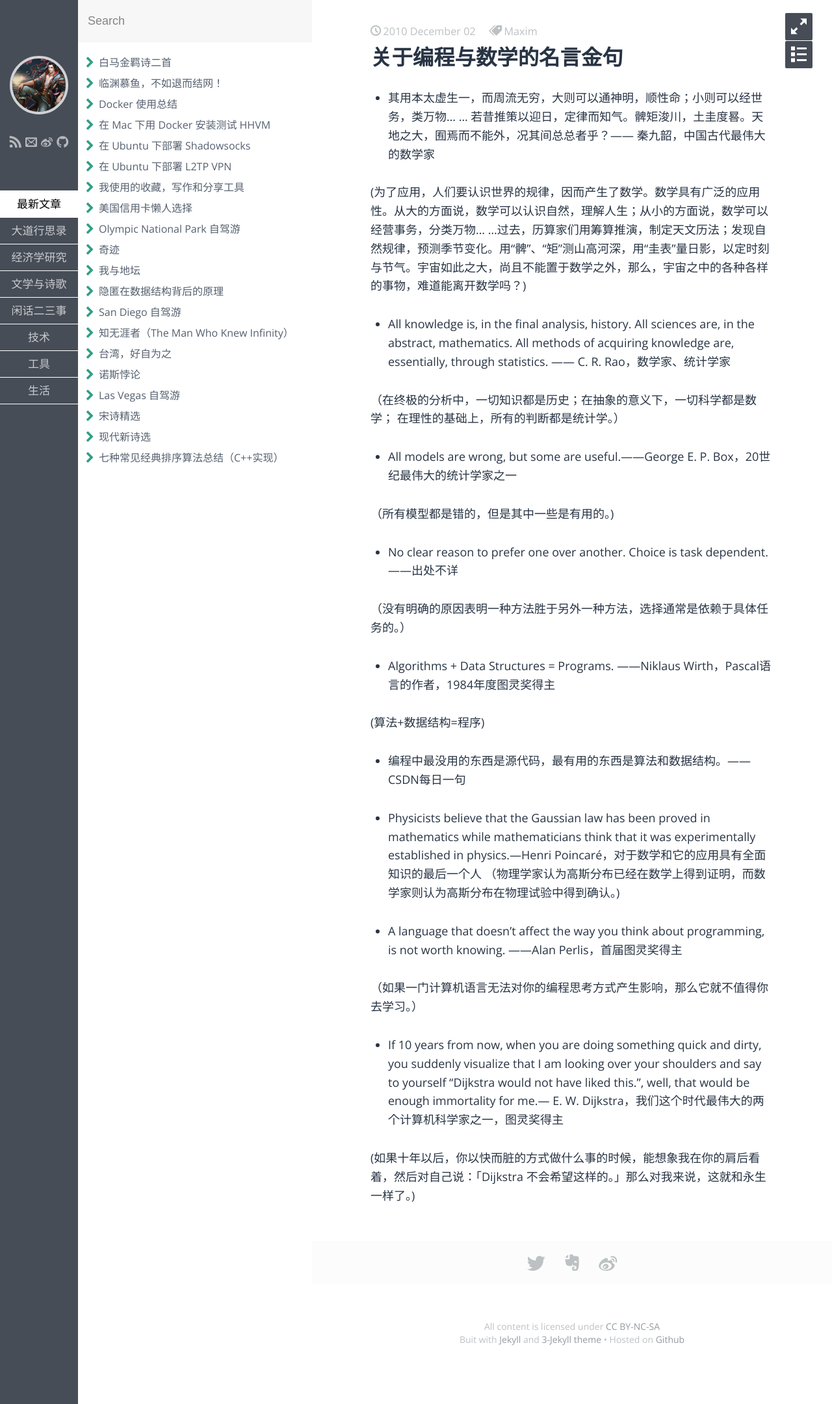
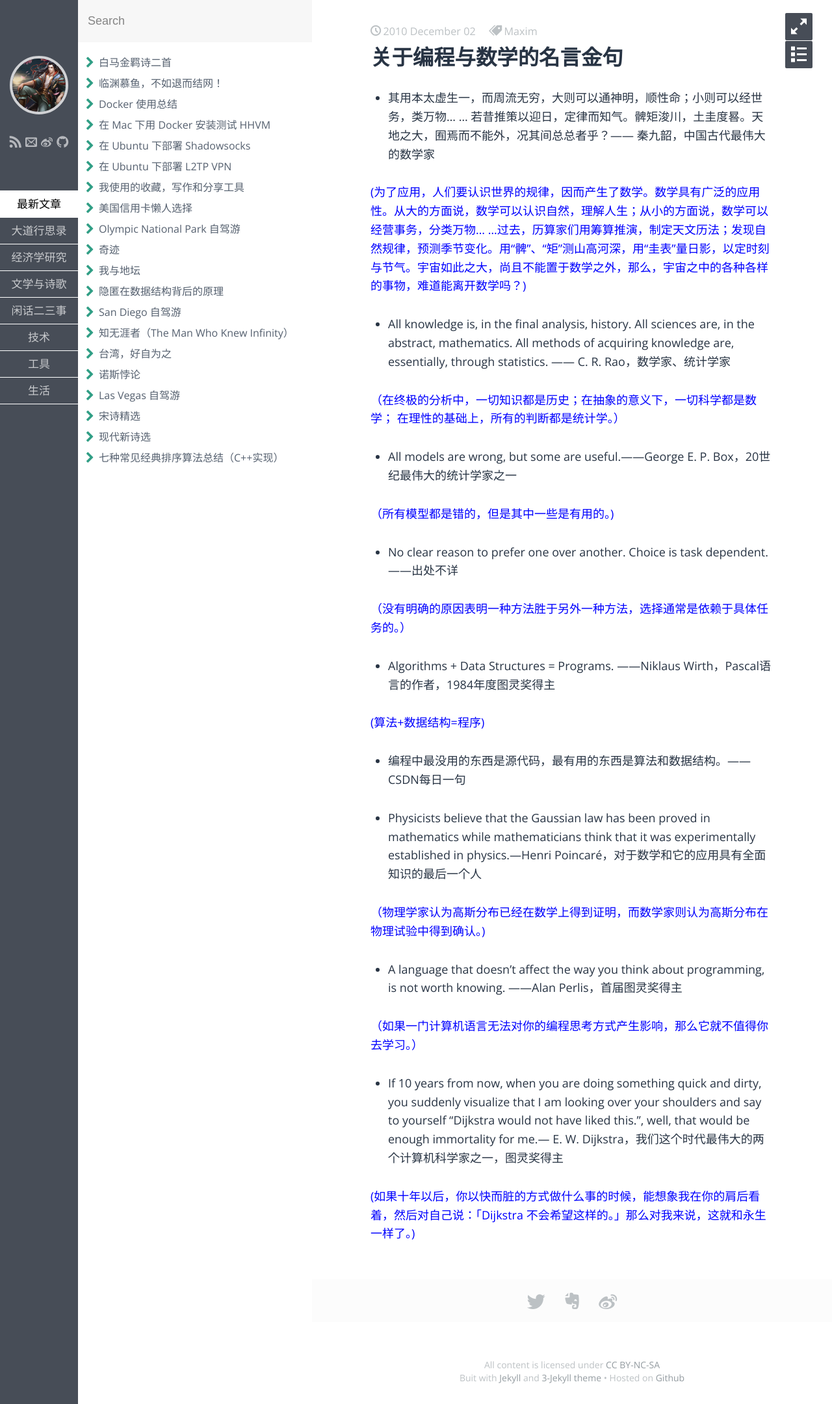
Before and after one commit to fzuo/baimafujinji, a Jekyll site: the page built from _posts/others/2010-12-02-golden-sentence.md, in a window 1280 px wide. Shown: the whole page at 65% size. Built offline with Jekyll 4.4.1, drawn with Linux system fonts in a browser that asks for light colours; some web fonts are replaced.

Commit message:
Update 2010-12-02-golden-sentence.md

```diff
--- a/_posts/others/2010-12-02-golden-sentence.md
+++ b/_posts/others/2010-12-02-golden-sentence.md
@@ -10,41 +10,42 @@ keywords: 金句,编程,数学
 
 * 其用本太虚生一，而周流无穷，大则可以通神明，顺性命；小则可以经世务，类万物... ... 若昔推策以迎日，定律而知气。髀矩浚川，土圭度晷。天地之大，囿焉而不能外，况其间总总者乎？—— 秦九韶，中国古代最伟大的数学家
 
-(为了应用，人们要认识世界的规律，因而产生了数学。数学具有广泛的应用性。从大的方面说，数学可以认识自然，理解人生；从小的方面说，数学可以经营事务，分类万物... ...过去，历算家们用筹算推演，制定天文历法；发现自然规律，预测季节变化。用“髀”、“矩”测山高河深，用“圭表”量日影，以定时刻与节气。宇宙如此之大，尚且不能置于数学之外，那么，宇宙之中的各种各样的事物，难道能离开数学吗？)
+<span style="color:blue">(为了应用，人们要认识世界的规律，因而产生了数学。数学具有广泛的应用性。从大的方面说，数学可以认识自然，理解人生；从小的方面说，数学可以经营事务，分类万物... ...过去，历算家们用筹算推演，制定天文历法；发现自然规律，预测季节变化。用“髀”、“矩”测山高河深，用“圭表”量日影，以定时刻与节气。宇宙如此之大，尚且不能置于数学之外，那么，宇宙之中的各种各样的事物，难道能离开数学吗？)</span>
 
 
 * All knowledge is, in the final analysis, history.  All sciences are, in the abstract, mathematics. All methods of acquiring knowledge are, essentially, through statistics. —— C. R. Rao，数学家、统计学家
 
-（在终极的分析中，一切知识都是历史；在抽象的意义下，一切科学都是数学； 在理性的基础上，所有的判断都是统计学。）
+<span style="color:blue">（在终极的分析中，一切知识都是历史；在抽象的意义下，一切科学都是数学； 在理性的基础上，所有的判断都是统计学。）</span>
 
 
 * All models are wrong, but some are useful.——George E. P. Box，20世纪最伟大的统计学家之一
 
-（所有模型都是错的，但是其中一些是有用的。)
+<span style="color:blue">（所有模型都是错的，但是其中一些是有用的。)</span>
 
 
 * No clear reason to prefer one over another. Choice is task dependent. ——出处不详
 
-（没有明确的原因表明一种方法胜于另外一种方法，选择通常是依赖于具体任务的。）
+<span style="color:blue">（没有明确的原因表明一种方法胜于另外一种方法，选择通常是依赖于具体任务的。）</span>
 
 
 * Algorithms + Data Structures = Programs. ——Niklaus Wirth，Pascal语言的作者，1984年度图灵奖得主
 
-(算法+数据结构=程序)
+<span style="color:blue">(算法+数据结构=程序)</span>
 
 
 * 编程中最没用的东西是源代码，最有用的东西是算法和数据结构。——CSDN每日一句
 
 
 * Physicists believe that the Gaussian law has been proved in mathematics while mathematicians think that it was experimentally established in physics.—Henri Poincaré，对于数学和它的应用具有全面知识的最后一个人
-（物理学家认为高斯分布已经在数学上得到证明，而数学家则认为高斯分布在物理试验中得到确认。)
+
+<span style="color:blue">（物理学家认为高斯分布已经在数学上得到证明，而数学家则认为高斯分布在物理试验中得到确认。)</span>
 
 
 * A language that doesn't affect the way you think about programming, is not worth knowing. ——Alan Perlis，首届图灵奖得主
 
-（如果一门计算机语言无法对你的编程思考方式产生影响，那么它就不值得你去学习。）
+<span style="color:blue">（如果一门计算机语言无法对你的编程思考方式产生影响，那么它就不值得你去学习。）</span>
 
 
 * If 10 years from now, when you are doing something quick and dirty, you suddenly visualize that I am looking over your shoulders and say to yourself "Dijkstra would not have liked this.", well, that would be enough immortality for me.— E. W. Dijkstra，我们这个时代最伟大的两个计算机科学家之一，图灵奖得主
 
-(如果十年以后，你以快而脏的方式做什么事的时候，能想象我在你的肩后看着，然后对自己说：「Dijkstra 不会希望这样的。」那么对我来说，这就和永生一样了。)
+<span style="color:blue">(如果十年以后，你以快而脏的方式做什么事的时候，能想象我在你的肩后看着，然后对自己说：「Dijkstra 不会希望这样的。」那么对我来说，这就和永生一样了。)</span>
```
